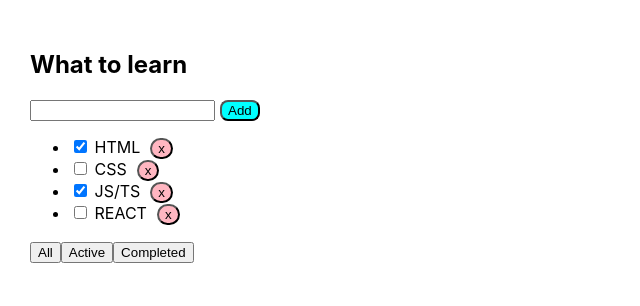
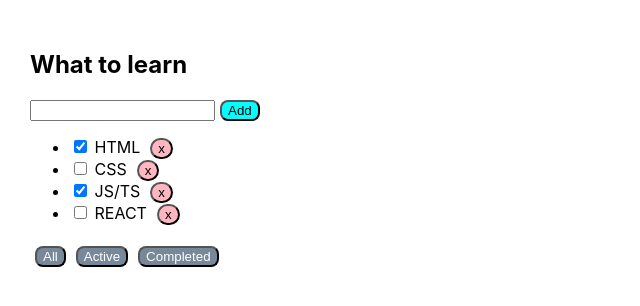
Before and after one commit to Grisha0404/NewTodolist, a React (Create React App) app: page / in a window 1280 px wide. Shown: the top 306 px of the page, without its empty margins (0-640 px from the left). Built offline with nearby package versions, Linux system fonts and the light colour scheme.

Commit message:
Update ControlButtons.tsx

```diff
--- a/src/ControlButtons.tsx
+++ b/src/ControlButtons.tsx
@@ -1,18 +1,22 @@
 import React from 'react';
 import {FilterType} from "./App";
+import style from "./todoList.module.css"
 
 type ButtonsType = {
     changeFilter: (filter: FilterType) => void
 }
 
 const ControlButtons = (props: ButtonsType) => {
+    const allHandler = () => props.changeFilter('all');
+    const activeHandler = () => props.changeFilter('active');
+    const completedHandler = () => props.changeFilter('completed');
     return (
         <div>
-            <button onClick={() => props.changeFilter('all')}>All
+            <button className={style.button} onClick={allHandler}>All
             </button>
-            <button onClick={() => props.changeFilter('active')}>Active
+            <button className={style.button} onClick={activeHandler}>Active
             </button>
-            <button onClick={() => props.changeFilter('completed')}>Completed
+            <button className={style.button} onClick={completedHandler}>Completed
             </button>
         </div>
     );
```
